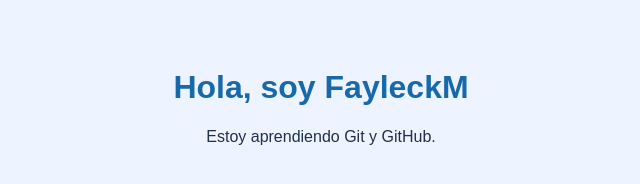
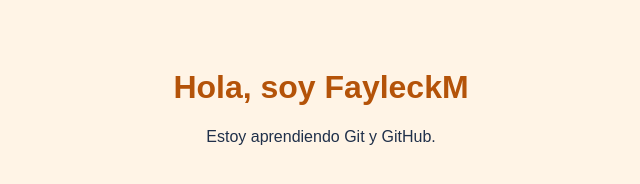
Before and after one commit to MeryFay/mi-pagina, a plain HTML site: page index.html in a window 1280 px wide. Shown: the whole page, without its empty margins (319-959 px from the left). Drawn offline with Linux system fonts and the light colour scheme.

Commit message:
Cambiar colores del diseño

```diff
--- a/estilos.css
+++ b/estilos.css
@@ -1,10 +1,10 @@
 body {
   font-family: Arial, sans-serif;
-  background: #eef4ff;
+  background: #fff4e6;
   color: #20304a;
   text-align: center;
   padding: 40px;
 }
 h1 {
-    color: #1769aa;
+    color: #b45309;
 }
```
